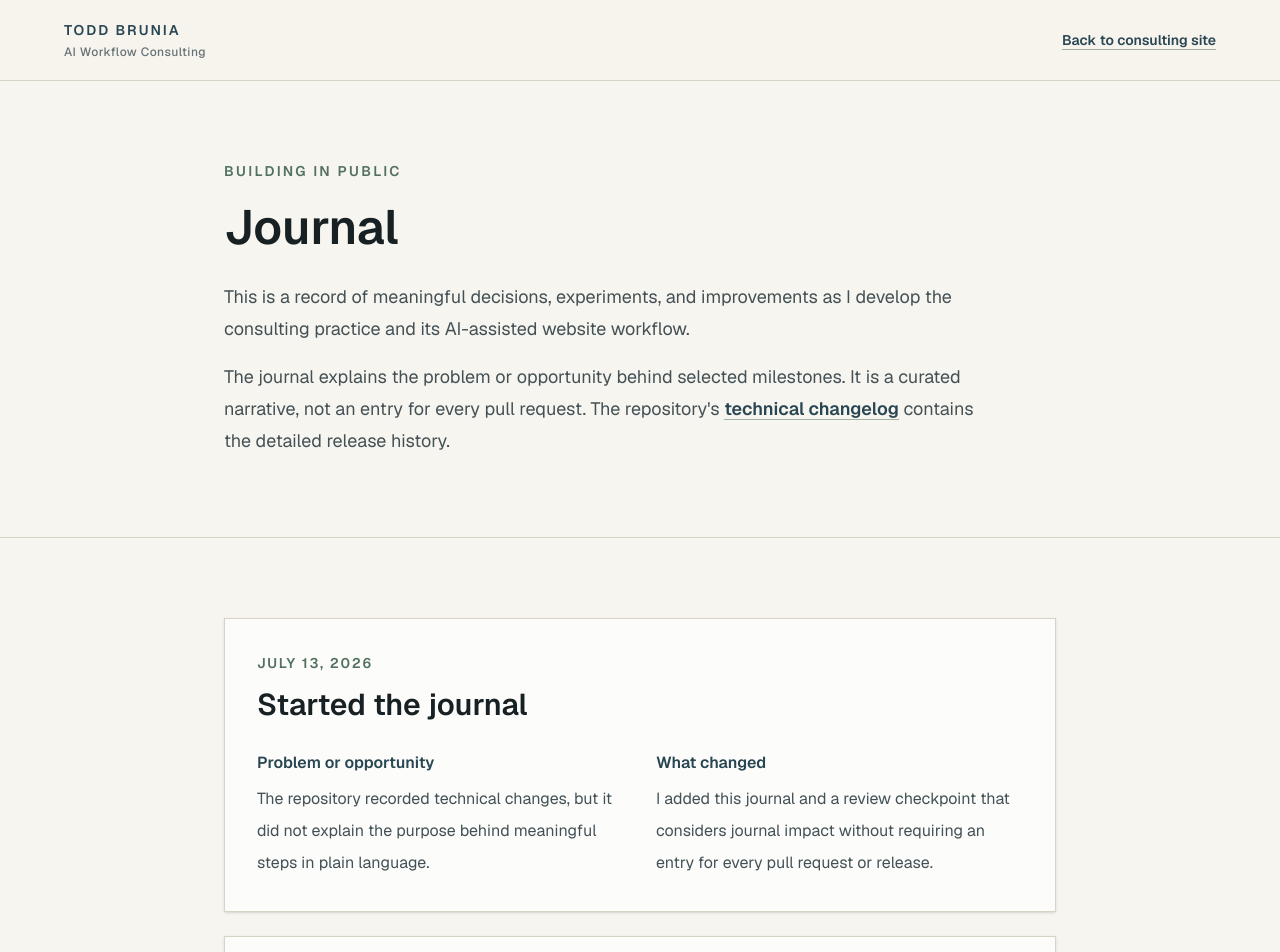
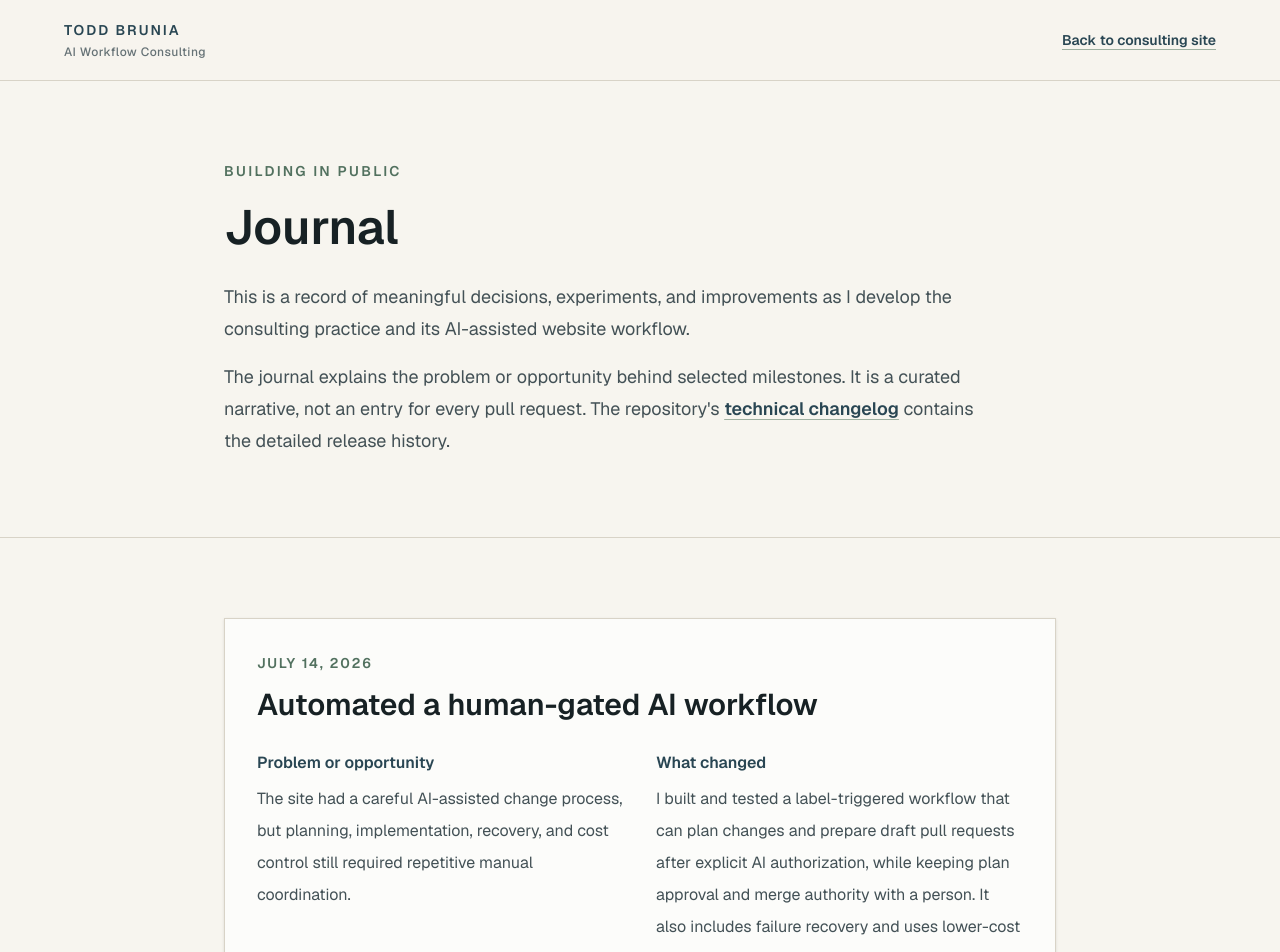
Before and after one commit to todd-brunia/ai-consulting-site, a Next.js app: page /journal in a window 1280 px wide. Shown: the top 952 px of the page. Built offline with nearby package versions, Linux system fonts and the light colour scheme.

Commit message:
Implement issue #34

```diff
--- a/src/app/journal/journal-content.ts
+++ b/src/app/journal/journal-content.ts
@@ -7,6 +7,15 @@ export type JournalEntry = {
 };
 
 export const journalEntries = [
+  {
+    id: "automated-human-gated-ai-workflow",
+    date: "2026-07-14",
+    title: "Automated a human-gated AI workflow",
+    problemOrOpportunity:
+      "The site had a careful AI-assisted change process, but planning, implementation, recovery, and cost control still required repetitive manual coordination.",
+    accomplished:
+      "I built and tested a label-triggered workflow that can plan changes and prepare draft pull requests after explicit AI authorization, while keeping plan approval and merge authority with a person. It also includes failure recovery and uses lower-cost models for routine planning and implementation.",
+  },
   {
     id: "started-the-journal",
     date: "2026-07-13",
```
Also changed, not shown: 1 other file (tests, documents, lock files or other folders).
